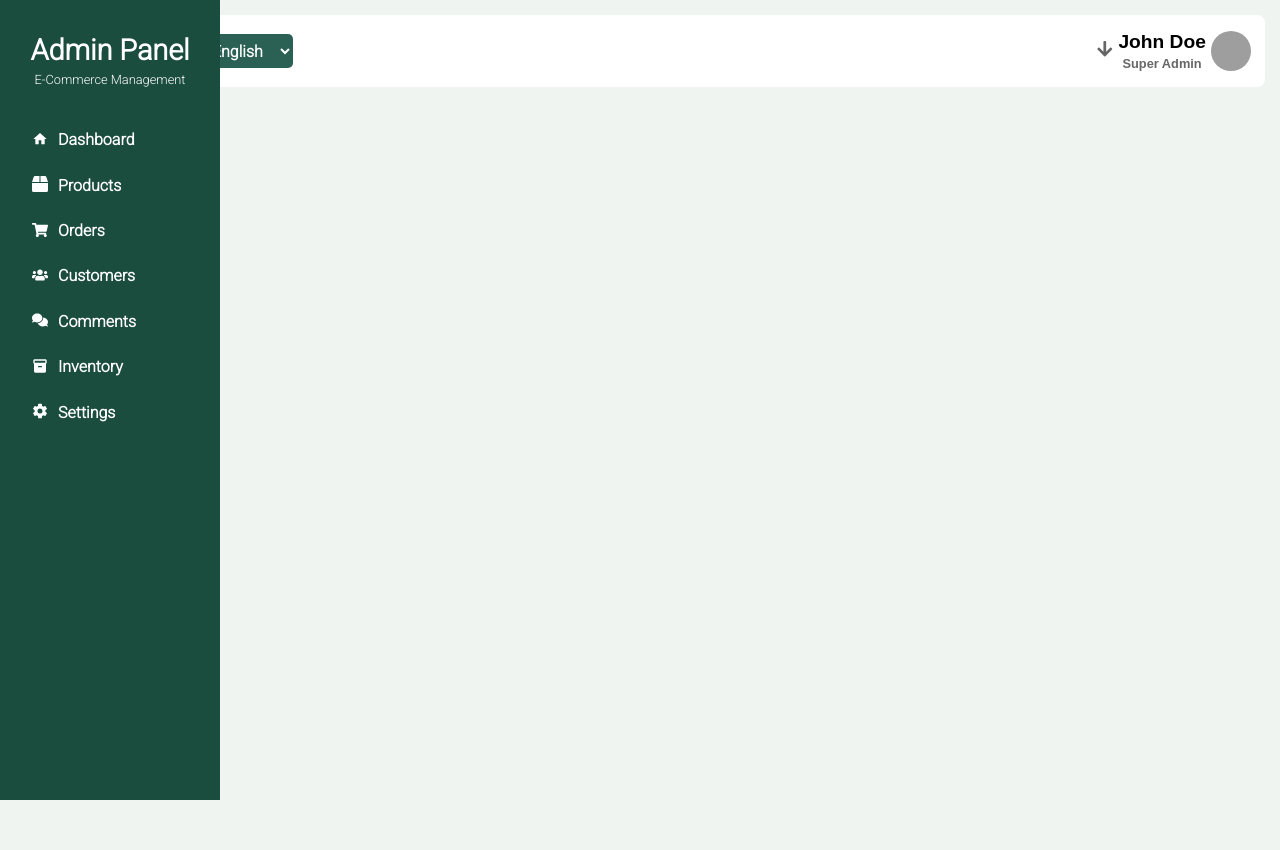
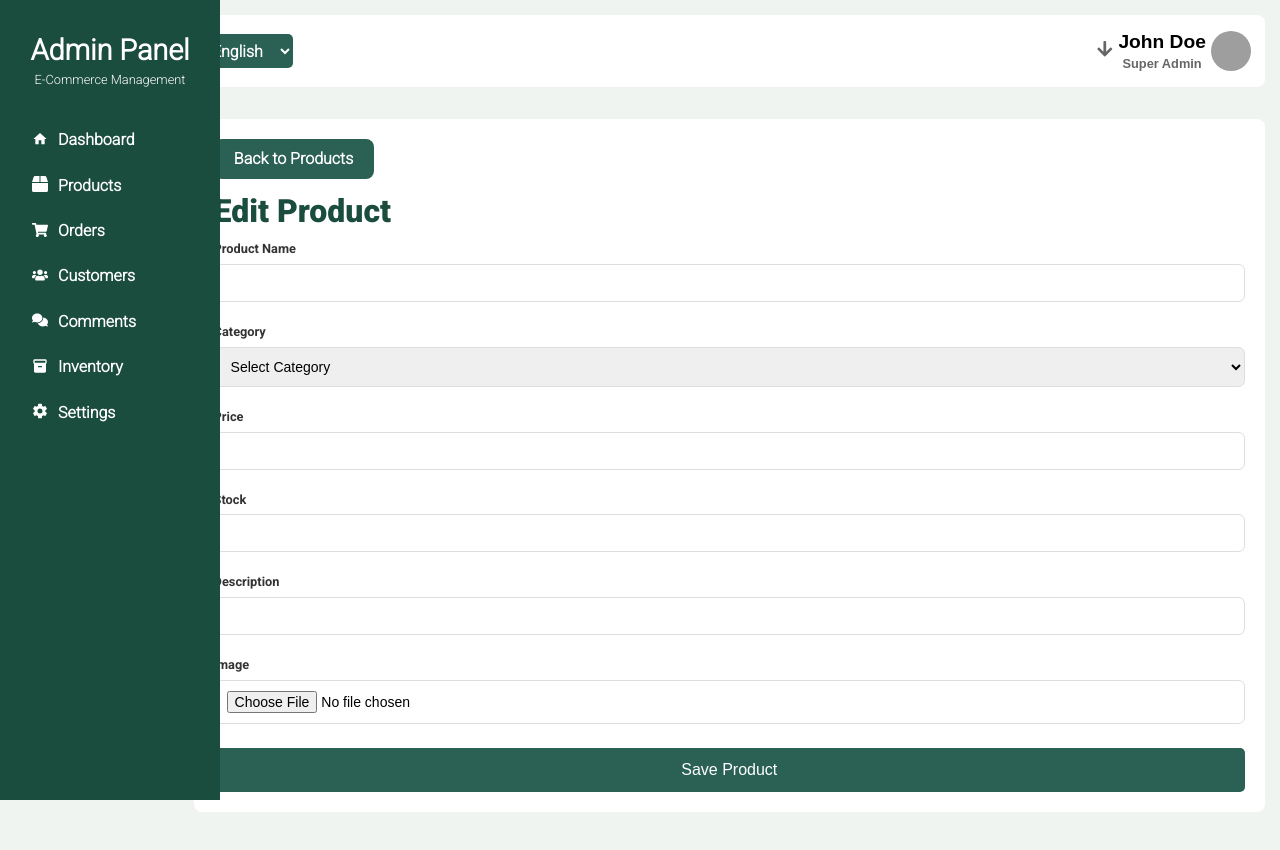
Before and after one commit to mohammadmehdidalvandii/Dashboard, a React (Vite) app in the folder frontend/dashboard/: page /EditProduct in a window 1280 px wide. Shown: the top 850 px of the page. Before the commit the page ends 800 px from the top, so only its background shows below. Built offline with nearby package versions, Linux system fonts and the light colour scheme; grey boxes are pictures that could not be loaded.

Commit message:
created section productEdit for products-apge

```diff
--- /dev/null
+++ b/frontend/dashboard/src/components/templates/products/ProductEdit/ProductEdit.css
@@ -0,0 +1,9 @@
+.productEdit{
+    display: block;
+    width: 100%;
+    margin: 2rem 0 4rem 0;
+}
+.productEdit .btn_back{
+    width: 160px;
+    margin-bottom: 1rem;
+}
--- /dev/null
+++ b/frontend/dashboard/src/components/templates/products/ProductEdit/ProductEdit.jsx
@@ -0,0 +1,49 @@
+import './ProductEdit.css'
+import {useTranslation} from 'react-i18next'
+import {NavLink} from 'react-router-dom'
+
+function ProductEdit() {
+    const {t} = useTranslation()
+  return (
+    <section className="productEdit box">
+        <div>
+            <NavLink to='/Products' className='btn link btn_back'>Back to Products</NavLink>
+            <h2 className="title_header">{t("Edit Product")}</h2>
+            <form action="#" className="productEdit_form">
+            <div className="form_group">
+                    <label >{t("Product Name")}</label>
+                    <input type="text" className="form_input" />
+                </div>
+                <div className="form_group">
+                    <label>{t("Category")}</label>
+                    <select className='form_input'>
+                        <option value="">{t("Select Category")}</option>
+                        <option value="">{t("Electronics")}</option>
+                        <option value="">{t("Clothing")}</option>
+                        <option value="">{t("Books")}</option>
+                    </select>
+                </div>
+                <div className="form_group">
+                    <label>{t("Price")}</label>
+                    <input type="text" className="form_input" />
+                </div>
+                <div className="form_group">
+                    <label >{t("Stock")}</label>
+                    <input type="text" className="form_input" />
+                </div>
+                <div className="form_group">
+                    <label>{t("Description")}</label>
+                    <input type="text" className="form_input" />
+                </div>
+                <div className="form_group">
+                    <label >{t("Image")}</label>
+                    <input type="file"  className='form_input'/>
+                </div>
+                <button className="btn">{t("Save Product")}</button>
+            </form>
+        </div>
+    </section>
+  )
+}
+
+export default ProductEdit
--- a/frontend/dashboard/src/page/EditProduct/EditProduct.jsx
+++ b/frontend/dashboard/src/page/EditProduct/EditProduct.jsx
@@ -1,9 +1,11 @@
+import ProductEdit from '../../components/templates/products/ProductEdit/ProductEdit'
 import MetaTag from '../../hook/MetaTag/MetaTag'
 
 function EditProduct() {
   return (
     <>
     <MetaTag title="Dashboard | Edit Product" />
+    <ProductEdit/>
     </>
   )
 }
```
